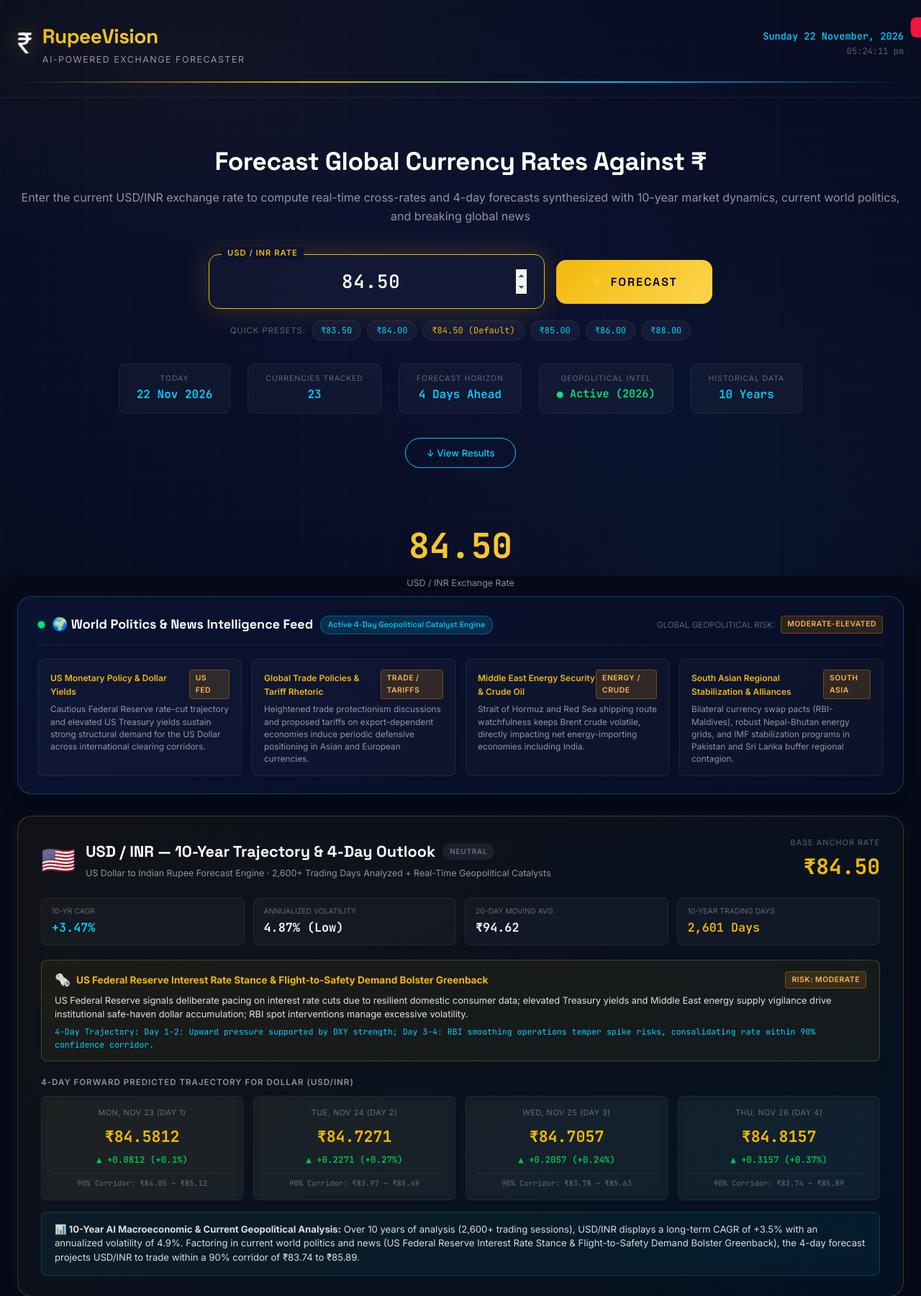
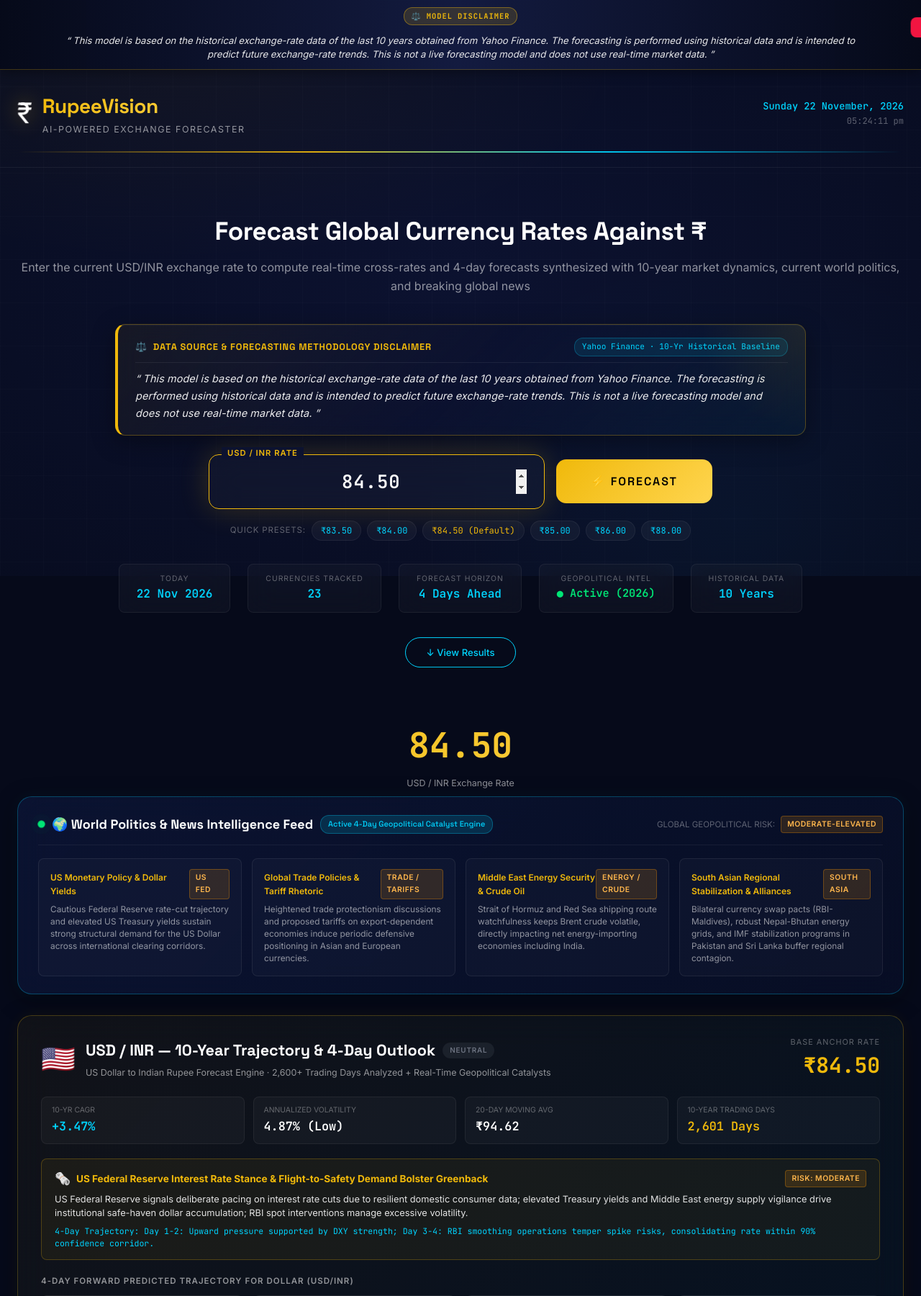
Before and after one commit to Sikto-05/rupee-exchange-forecaster, a Flask app: page / in a window 1280 px wide. Shown: the top 1800 px of the page at 72% size. Run offline with Flask 3, Linux system fonts and the light colour scheme.

Commit message:
feat: add topmost model disclaimer and remove non-essential country sparklines

```diff
--- a/templates/index.html
+++ b/templates/index.html
@@ -96,6 +96,117 @@
         }
 
         /* ═══════════════════════════════════════════════════════════
+           TOPMOST DISCLAIMER BAR & HERO SLIDE DISCLAIMER CARD
+           ═══════════════════════════════════════════════════════════ */
+        .topmost-disclaimer-bar {
+            background: linear-gradient(90deg, rgba(6, 10, 26, 0.98), rgba(20, 28, 65, 0.95), rgba(6, 10, 26, 0.98));
+            border-bottom: 1px solid rgba(240, 185, 11, 0.25);
+            padding: 10px 0;
+            position: relative;
+            z-index: 100;
+            box-shadow: 0 2px 16px rgba(0, 0, 0, 0.4);
+        }
+
+        .topmost-disclaimer-content {
+            display: flex;
+            align-items: center;
+            justify-content: center;
+            gap: 12px;
+            flex-wrap: wrap;
+            text-align: center;
+        }
+
+        .disclaimer-chip {
+            background: rgba(240, 185, 11, 0.15);
+            border: 1px solid rgba(240, 185, 11, 0.4);
+            color: var(--accent-gold);
+            font-size: 0.65rem;
+            font-weight: 700;
+            padding: 3px 10px;
+            border-radius: 12px;
+            letter-spacing: 1px;
+            text-transform: uppercase;
+            font-family: var(--font-mono);
+            display: inline-flex;
+            align-items: center;
+            gap: 5px;
+            flex-shrink: 0;
+        }
+
+        .topmost-disclaimer-text {
+            font-size: 0.82rem;
+            color: rgba(255, 255, 255, 0.9);
+            font-style: italic;
+            line-height: 1.5;
+            max-width: 1100px;
+        }
+
+        /* ── Hero Slide Disclaimer Card ── */
+        .model-disclaimer-card {
+            background: linear-gradient(135deg, rgba(240, 185, 11, 0.06) 0%, rgba(12, 18, 48, 0.85) 50%, rgba(0, 212, 255, 0.04) 100%);
+            border: 1px solid rgba(240, 185, 11, 0.3);
+            border-left: 4px solid var(--accent-gold);
+            border-radius: var(--radius-md);
+            padding: 18px 24px;
+            margin: 22px auto 26px auto;
+            max-width: 960px;
+            text-align: left;
+            backdrop-filter: blur(16px);
+            box-shadow: 0 8px 32px rgba(0, 0, 0, 0.35), inset 0 1px 0 rgba(255, 255, 255, 0.06);
+            position: relative;
+            overflow: hidden;
+        }
+
+        .model-disclaimer-card::before {
+            content: '';
+            position: absolute;
+            top: 0; right: 0; width: 140px; height: 100%;
+            background: radial-gradient(circle at top right, rgba(240, 185, 11, 0.09), transparent 70%);
+            pointer-events: none;
+        }
+
+        .model-disclaimer-header {
+            display: flex;
+            align-items: center;
+            justify-content: space-between;
+            flex-wrap: wrap;
+            gap: 10px;
+            margin-bottom: 10px;
+            border-bottom: 1px solid rgba(255, 255, 255, 0.07);
+            padding-bottom: 8px;
+        }
+
+        .model-disclaimer-title {
+            display: flex;
+            align-items: center;
+            gap: 8px;
+            font-family: var(--font-heading);
+            font-size: 0.8rem;
+            font-weight: 700;
+            color: var(--accent-gold);
+            text-transform: uppercase;
+            letter-spacing: 0.8px;
+        }
+
+        .model-disclaimer-badge {
+            font-family: var(--font-mono);
+            font-size: 0.7rem;
+            color: var(--accent-cyan);
+            background: rgba(0, 212, 255, 0.1);
+            border: 1px solid rgba(0, 212, 255, 0.25);
+            padding: 3px 10px;
+            border-radius: 12px;
+        }
+
+        .model-disclaimer-quote {
+            font-size: 0.9rem;
+            line-height: 1.65;
+            color: rgba(255, 255, 255, 0.92);
+            font-style: italic;
+            letter-spacing: 0.1px;
+        }
+
+        /* ═══════════════════════════════════════════════════════════
            HEADER
            ═══════════════════════════════════════════════════════════ */
         .header {
@@ -1096,6 +1226,18 @@
 
 <!-- Toast -->
 <div class="toast" id="toast"></div>
+
+<!-- ══════════ TOPMOST DISCLAIMER BAR ══════════ -->
+<div class="topmost-disclaimer-bar">
+    <div class="container">
+        <div class="topmost-disclaimer-content">
+            <span class="disclaimer-chip">⚖️ MODEL DISCLAIMER</span>
+            <span class="topmost-disclaimer-text">
+                “ This model is based on the historical exchange-rate data of the last 10 years obtained from Yahoo Finance. The forecasting is performed using historical data and is intended to predict future exchange-rate trends. This is not a live forecasting model and does not use real-time market data. ”
+            </span>
+        </div>
+    </div>
+</div>
 
 <!-- ══════════ HEADER ══════════ -->
 <header class="header">
@@ -1120,6 +1262,20 @@
     <div class="container">
         <h2 class="hero-title">Forecast Global Currency Rates Against ₹</h2>
         <p class="hero-subtitle">Enter the current USD/INR exchange rate to compute real-time cross-rates and 4-day forecasts synthesized with 10-year market dynamics, current world politics, and breaking global news</p>
+
+        <!-- Topmost Slide Model Disclaimer Card -->
+        <div class="model-disclaimer-card">
+            <div class="model-disclaimer-header">
+                <div class="model-disclaimer-title">
+                    <span>⚖️</span>
+                    <span>Data Source &amp; Forecasting Methodology Disclaimer</span>
+                </div>
+                <span class="model-disclaimer-badge">Yahoo Finance · 10-Yr Historical Baseline</span>
+            </div>
+            <div class="model-disclaimer-quote">
+                “ This model is based on the historical exchange-rate data of the last 10 years obtained from Yahoo Finance. The forecasting is performed using historical data and is intended to predict future exchange-rate trends. This is not a live forecasting model and does not use real-time market data. ”
+            </div>
+        </div>
 
         <div class="input-group">
             <div class="input-wrapper">
@@ -2187,7 +2343,6 @@
                 </div>
                 <div class="card-rate" id="rate-${code}">0.0000</div>
                 <div class="card-rate-label">INR per 1 ${meta.symbol || ''}${code}</div>
-                <canvas class="sparkline-canvas" id="spark-${code}"></canvas>
                 <div class="card-forecast">${forecastHTML}</div>
                 <div class="card-badges">
                     ${catBadge}
@@ -2198,6 +2353,10 @@
                     <span style="color:var(--accent-gold); font-size:0.75rem;">🗞️</span>
                     <span>${geo.headline || 'Macroeconomic foreign exchange flows'}</span>
                 </div>
+                <div class="card-chart-hint">
+                    <span>Explore Trend in Main Interactive Chart</span>
+                    <span class="hint-arrow">↗</span>
+                </div>
             `;
 
             grid.appendChild(card);
@@ -2207,85 +2366,13 @@
                 const el = document.getElementById(`rate-${code}`);
                 if (el) animateValue(el, 0, curr.current_rate, 900);
             }, i * 50 + 150);
-
-            // Load sparkline
-            setTimeout(() => loadSparkline(code), i * 60 + 300);
         });
     }
 
-    /* ── Sparklines ───────────────────────────────────────────── */
-    async function loadSparkline(code) {
-        try {
-            let points = [];
-            try {
-                const sparkUrl = lastEnteredRate
-                    ? `/api/historical/${code}?period=1M&usd_inr=${lastEnteredRate}`
-                    : `/api/historical/${code}?period=1M`;
-                const res = await fetch(sparkUrl);
-                if (res.ok) {
-                    const json = await res.json();
-                    points = json.data || [];
-                }
-            } catch (netErr) {}
-
-            if (points.length === 0) {
-                const csv = await getOrFetchCsvData();
-                if (csv && csv.rows.length > 0) {
-                    const recentRows = csv.rows.slice(-25);
-                    for (let i = 0; i < recentRows.length; i++) {
-                        const r = recentRows[i];
-                        const usdToX = r[code] || 1.0;
-                        points.push({ date: r.date, rate: (r.INR || 84.5) / usdToX });
-                    }
-                }
-            }
-            if (points.length < 3) return;
-
-            const canvas = document.getElementById(`spark-${code}`);
-            if (!canvas) return;
-            const ctx = canvas.getContext('2d');
-
-            // Destroy previous
-            if (sparkCharts[code]) sparkCharts[code].destroy();
-
-            const labels = points.map(p => p.date);
-            const values = points.map(p => p.rate);
-            const isUp = values[values.length - 1] >= values[0];
-
-            const color = isUp ? '#00c853' : '#ff1744';
-            const gradient = ctx.createLinearGradient(0, 0, 0, 50);
-            gradient.addColorStop(0, isUp ? 'rgba(0,200,83,0.2)' : 'rgba(255,23,68,0.2)');
-            gradient.addColorStop(1, 'rgba(0,0,0,0)');
-
-            sparkCharts[code] = new Chart(ctx, {
-                type: 'line',
-                data: {
-                    labels,
-                    datasets: [{
-                        data: values,
-                        borderColor: color,
-                        borderWidth: 1.5,
-                        backgroundColor: gradient,
-                        fill: true,
-                        pointRadius: 0,
-                        tension: 0.4,
-                    }],
-                },
-                options: {
-                    responsive: true,
-                    maintainAspectRatio: false,
-                    plugins: { legend: { display: false }, tooltip: { enabled: false } },
-                    scales: {
-                        x: { display: false },
-                        y: { display: false },
-                    },
-                    animation: { duration: 1000 },
-                },
-            });
-        } catch (e) {
-            // silently fail for sparklines
-        }
-    }
+    /* ── Sparklines Removed ───────────────────────────────────── */
+    // Individual small country graphs removed to keep only the most relevant visualizations.
+    // Primary interactive visualization is retained in the Historical Trend & Forecast Corridor chart.
+    async function loadSparkline(code) {}
 
     /* ── Chart Select ─────────────────────────────────────────── */
     function populateChartSelect(data) {
```
Also changed, not shown: other parts of templates/index.html (+32 -13 lines), index.html (+177 -90 lines), README.md.
